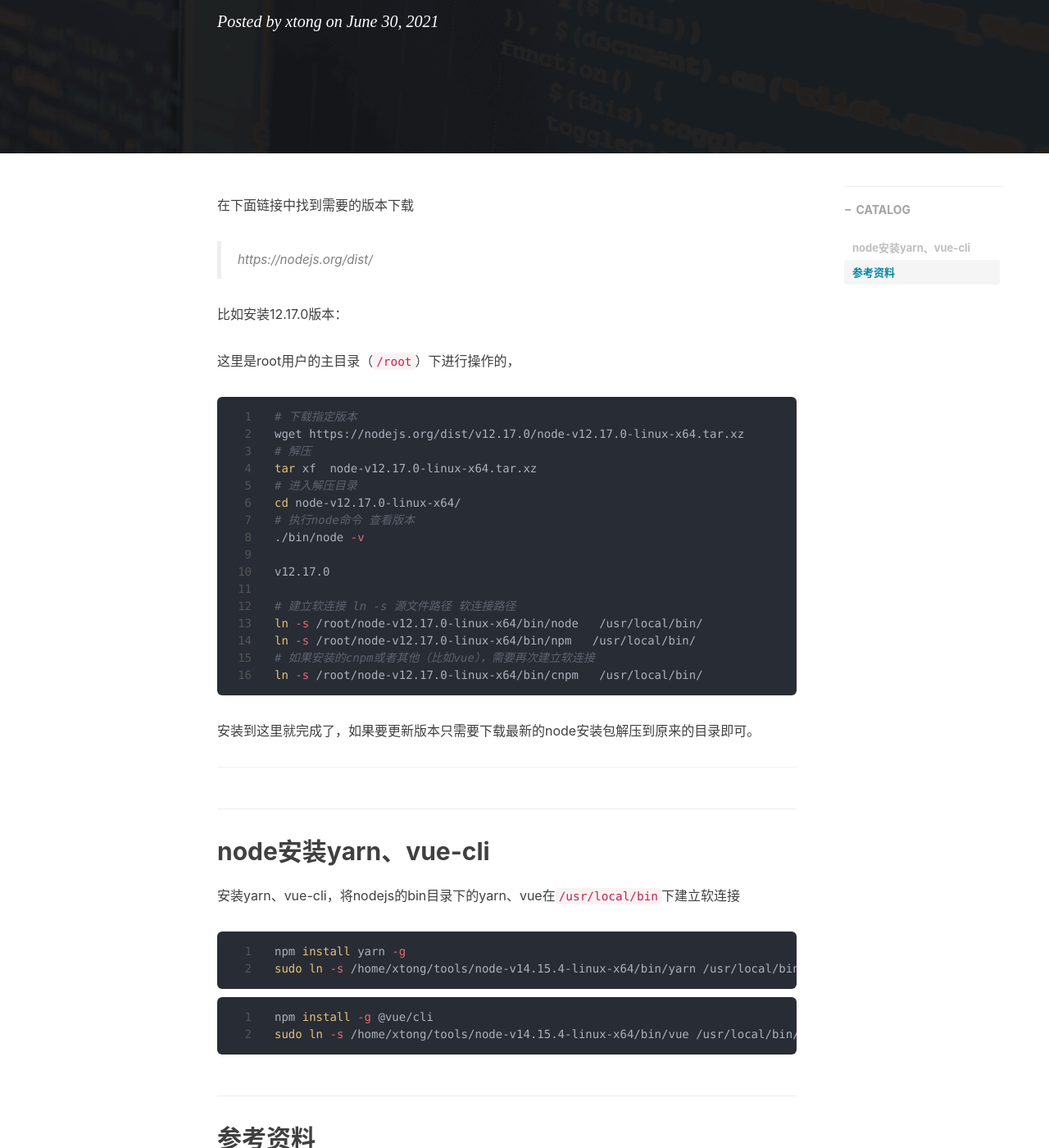
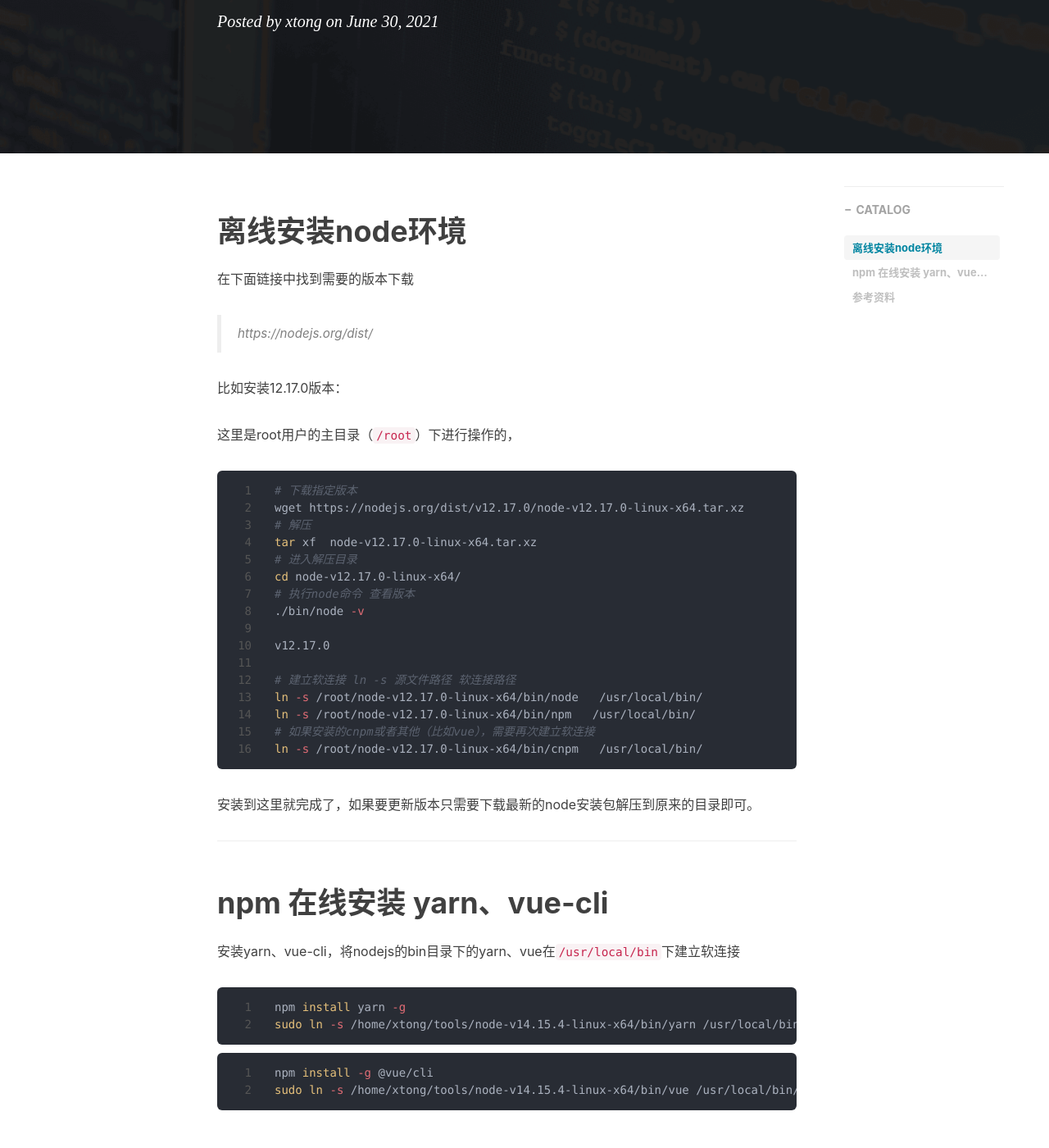
Before and after one commit to tongg112/tongg112.github.io, a Jekyll site: the page built from _posts/2021-06-30-nodejs.md, in a window 1280 px wide and 1400 px high, scrolled down 336 px. Shown: the whole window at 82% size. Built offline with Jekyll 4.4.1, drawn with Linux system fonts in a browser that asks for light colours; nearby versions of some CDN libraries; comment, search, counter and statistics services are not loaded.

Commit message:
nodejs: 修改在线安装与离线安装的描述

````diff
--- a/_posts/2021-06-30-nodejs.md
+++ b/_posts/2021-06-30-nodejs.md
@@ -9,6 +9,8 @@ tags: [nodejs, 环境, Linux, centos]
 header-img: "img/post-bg-node.png"
 comments: true
 ---
+
+# 离线安装node环境
 
 在下面链接中找到需要的版本下载
 
@@ -41,7 +43,7 @@ ln -s /root/node-v12.17.0-linux-x64/bin/cnpm   /usr/local/bin/
 
 ---
 
-## node安装yarn、vue-cli
+# npm 在线安装 yarn、vue-cli
 安装yarn、vue-cli，将nodejs的bin目录下的yarn、vue在`/usr/local/bin`下建立软连接
 ```shell
 npm install yarn -g
@@ -52,6 +54,6 @@ sudo ln -s /home/xtong/tools/node-v14.15.4-linux-x64/bin/yarn /usr/local/bin/
 npm install -g @vue/cli
 sudo ln -s /home/xtong/tools/node-v14.15.4-linux-x64/bin/vue /usr/local/bin/
 ```
-## 参考资料
+# 参考资料
 - [nodejs官网](https://nodejs.org/zh-cn)
 - [nodejs中文网](http://nodejs.cn/download/)
````
Also changed, not shown: _posts/2021-07-07-ssh.md (+2 -1 lines).
